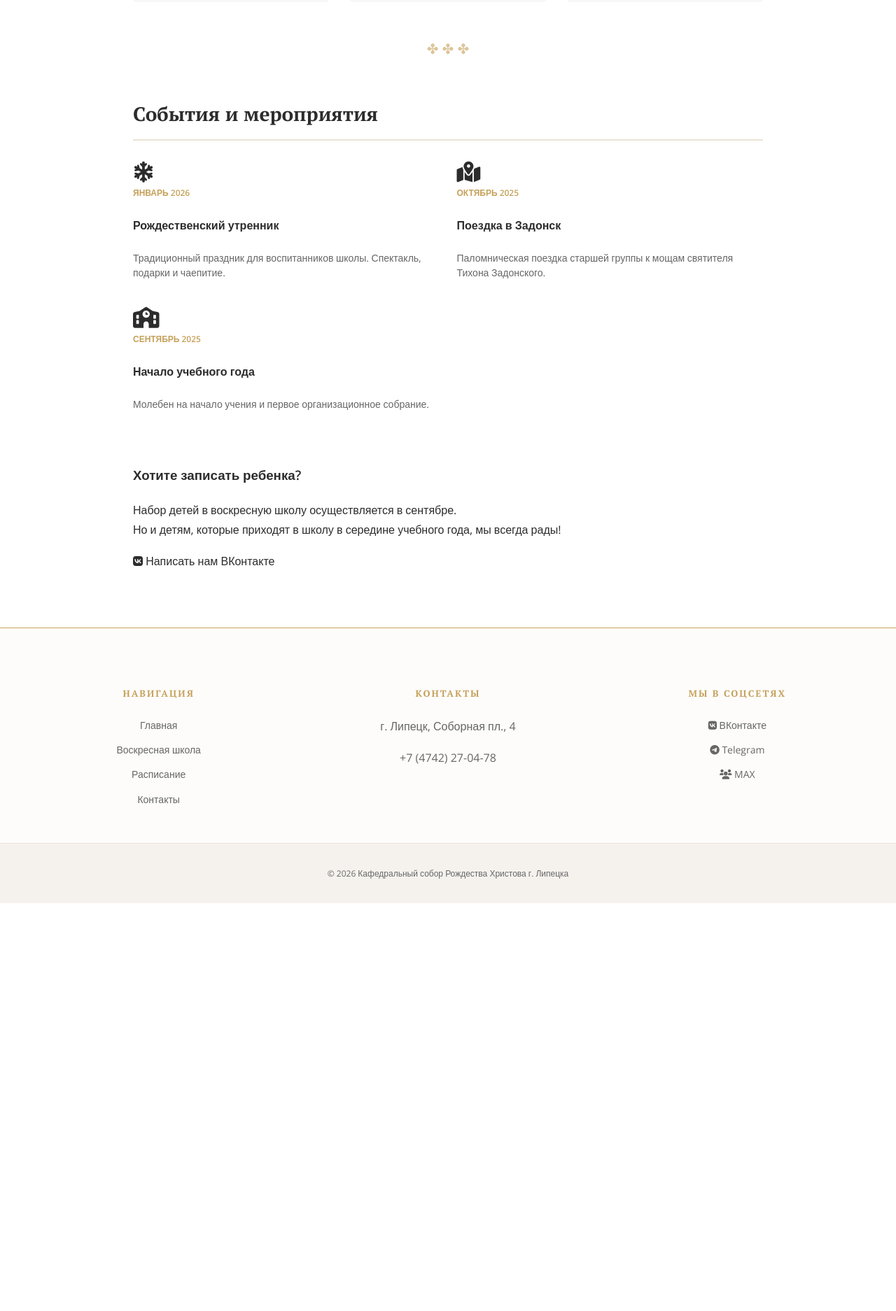
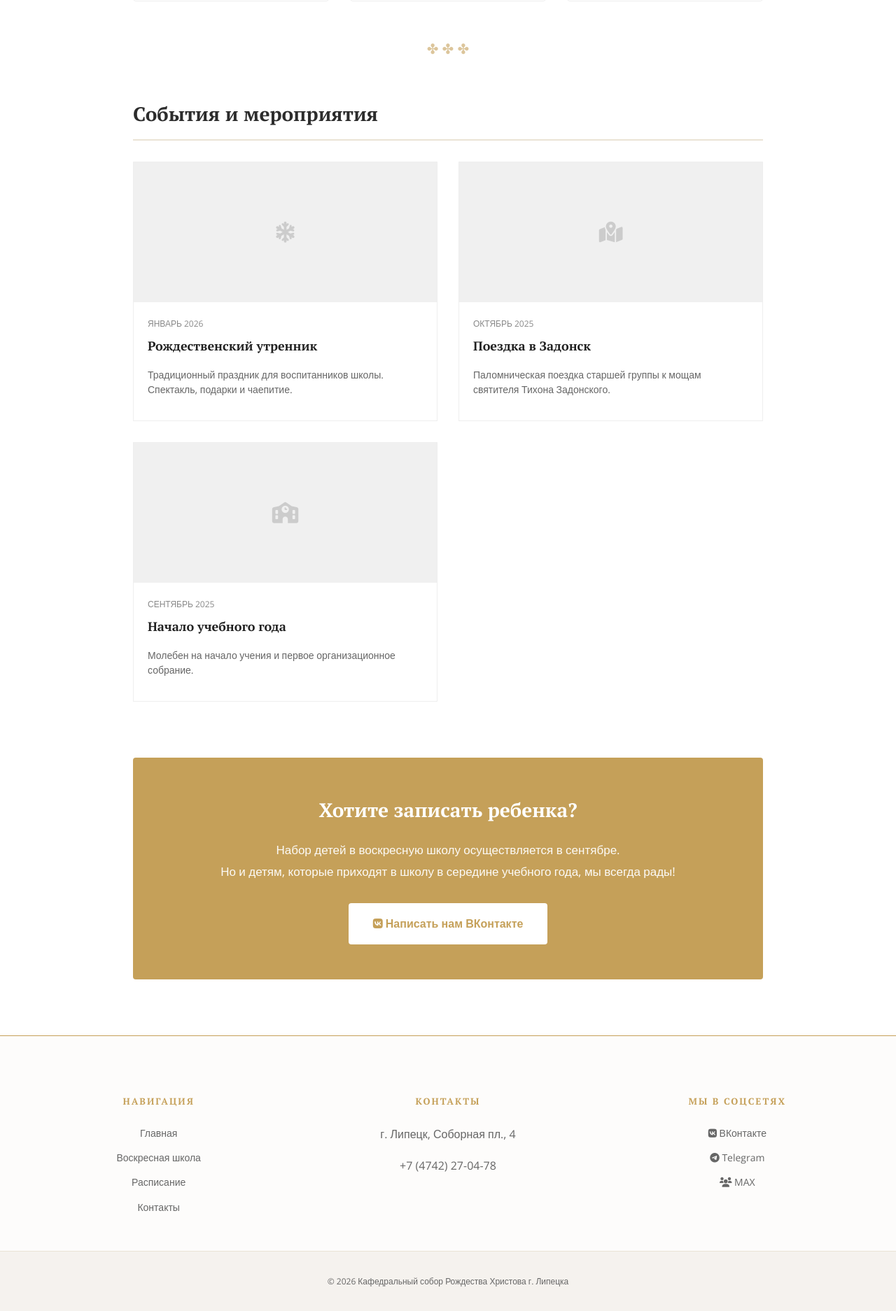
Before and after one commit to Dmitrii048/sobor_Rozhdestva, a Jekyll site: the page school/index.html, which Jekyll copies as it is, in a window 1280 px wide. Shown: the part 1830-3704 px from the top of the page at 70% size. Built offline with Jekyll 4.4.1, drawn with Linux system fonts in a browser that asks for light colours; some web fonts are replaced; before the commit the page ends 3121 px from its top, so only the background shows below that.

Commit message:
Update index.html

```diff
--- a/school/index.html
+++ b/school/index.html
@@ -177,56 +177,66 @@
             top: 6px;
         }
 
-        /* 4. МЕРОПРИЯТИЯ */
+         /* Мероприятия */
         .events-grid {
             display: grid;
             grid-template-columns: repeat(auto-fit, minmax(300px, 1fr));
-            gap: 25px;
+            gap: 30px;
         }
-        .event-card-simple {
-            border: 1px solid #EAE3D5;
+        .event-card {
             background: #fff;
-            padding: 25px;
+            border: 1px solid #eee;
             transition: 0.3s;
         }
-        .event-card-simple:hover { border-color: var(--gold); box-shadow: 0 5px 15px rgba(0,0,0,0.03); }
-        .event-date {
-            color: var(--gold);
-            font-size: 12px;
-            font-weight: 700;
-            text-transform: uppercase;
-            margin-bottom: 10px;
-            display: block;
+        .event-card:hover {
+            box-shadow: 0 10px 20px rgba(0,0,0,0.05);
         }
-        .event-name {
-            font-family: 'PT Serif', serif;
-            font-size: 18px;
-            margin: 0 0 10px 0;
-            color: #222;
+        .event-img {
+            width: 100%;
+            height: 200px;
+            background-color: #f0f0f0; /* Светлая заглушка */
+            background-position: center;
+            background-size: cover;
+            display: flex;
+            align-items: center;
+            justify-content: center;
+            color: #ccc;
         }
+        .event-content { padding: 20px; }
+        .event-date { font-size: 12px; color: #888; margin-bottom: 5px; text-transform: uppercase; }
+        .event-title { font-family: 'PT Serif', serif; font-size: 18px; margin: 0 0 10px 0; color: #222; }
         .event-desc { font-size: 14px; color: #666; line-height: 1.5; }
 
-        /* КНОПКА ВК */
-        .btn-vk-large {
-            display: inline-flex;
-            align-items: center;
-            background-color: #0077FF; /* Цвет ВК */
+        .enroll-box {
+            text-align: center;
+            background: #C5A059;
             color: #fff;
-            padding: 15px 30px;
-            border-radius: 50px;
-            font-weight: 600;
+            padding: 50px 20px;
+            border-radius: 4px;
+            margin-top: 80px;
+        }
+        .enroll-box h3 { margin: 0 0 15px 0; font-family: 'PT Serif'; font-size: 28px; }
+        .enroll-box p { font-size: 17px; opacity: 0.95; margin-bottom: 30px; max-width: 700px; margin-left: auto; margin-right: auto;}
+        .btn-white {
+            background: #fff;
+            color: #C5A059;
+            padding: 15px 35px;
             text-decoration: none;
+            font-weight: 700;
+            border-radius: 4px;
             transition: 0.3s;
-            margin-top: 20px;
-            box-shadow: 0 5px 15px rgba(0, 119, 255, 0.2);
+            display: inline-block;
         }
-        .btn-vk-large:hover { background-color: #0066dd; transform: translateY(-2px); }
-        .btn-vk-large i { margin-right: 10px; font-size: 20px; }
+        .btn-white:hover {
+            background: #f4f4f4;
+            transform: translateY(-2px);
+            box-shadow: 0 5px 15px rgba(0,0,0,0.2);
+        }
 
         @media (max-width: 900px) {
             .school-title { font-size: 32px; }
-            .drop-cap::first-letter { font-size: 60px; line-height: 50px; }
             .groups-grid { grid-template-columns: 1fr; }
+            .header-frame { padding: 20px; }
         }
     </style>
 </head>
```
